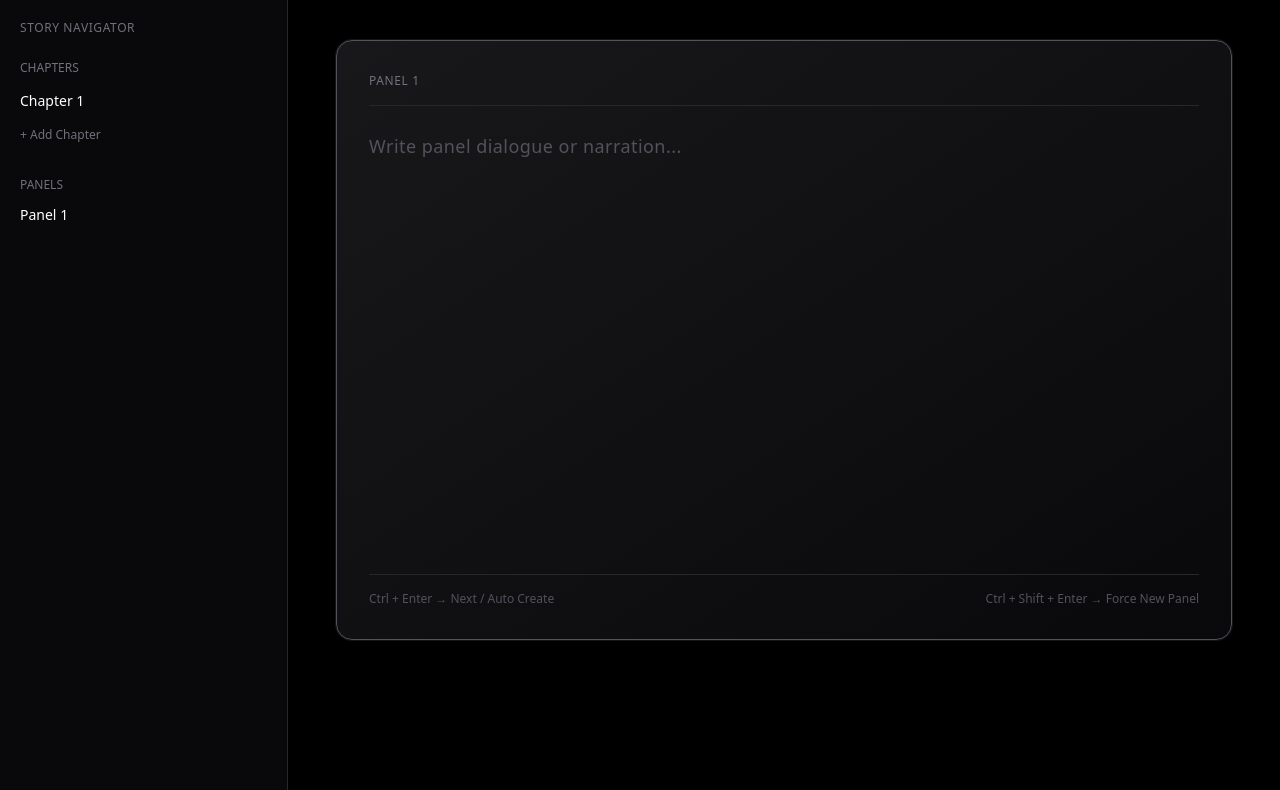
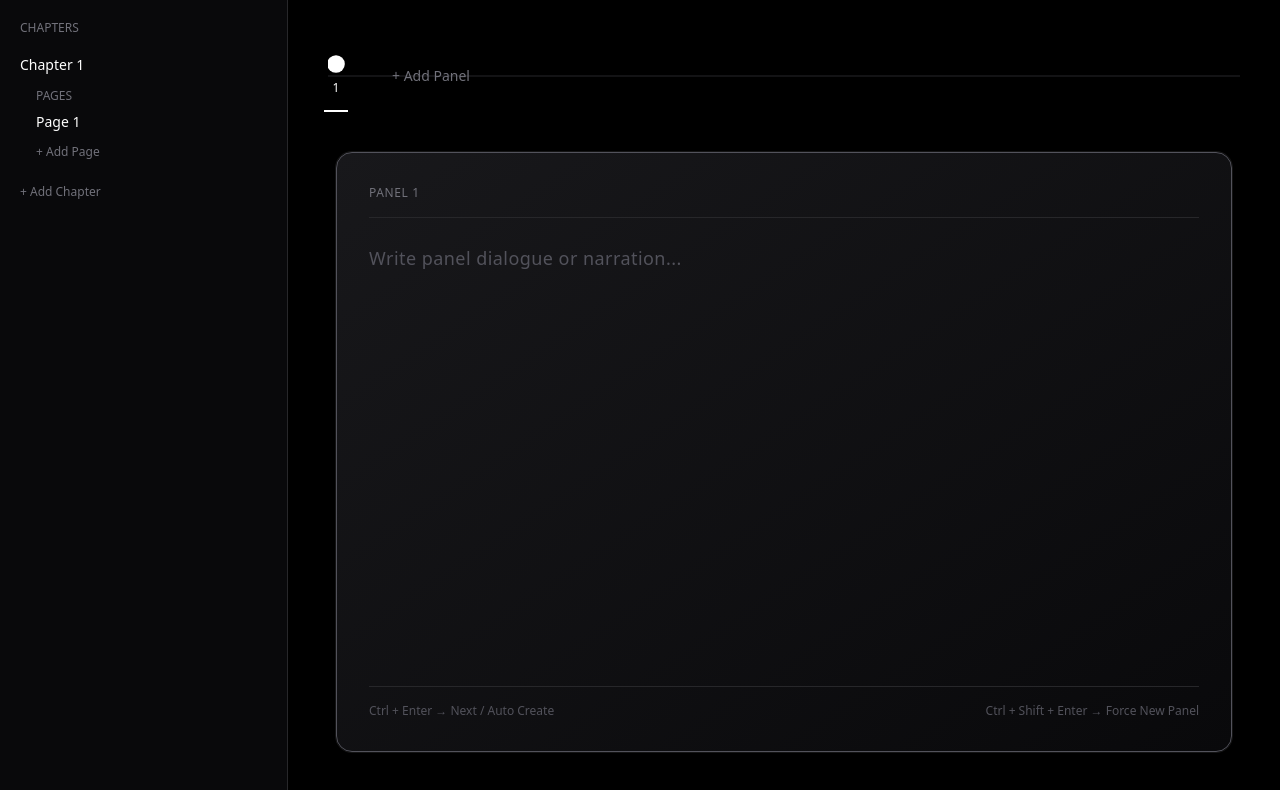
Before and after one commit to nb5542-ui/manga-frontend, a React (Vite) app: page / in a window 1280 px wide. Shown: the top 790 px of the page. Built offline with nearby package versions, Linux system fonts and the light colour scheme.

Commit message:
add multi-page architecture and fix white screen state bug

```diff
--- a/src/pages/EditorPage.tsx
+++ b/src/pages/EditorPage.tsx
@@ -6,124 +6,166 @@ interface Panel {
   text: string
 }
 
+interface Page {
+  id: string
+  panels: Panel[]
+}
+
 interface Chapter {
   id: string
   title: string
-  panels: Panel[]
+  pages: Page[]
 }
 
 export default function EditorPage() {
-  /* -----------------------------
+  /* ===============================
      STATE
-  ----------------------------- */
+  =============================== */
 
   const [chapters, setChapters] = useState<Chapter[]>([
     {
       id: "chapter-1",
       title: "Chapter 1",
+      pages: [
+        {
+          id: "page-1",
           panels: [{ id: "panel-1", text: "" }],
+        },
+      ],
     },
   ])
 
   const [currentChapterIndex, setCurrentChapterIndex] = useState(0)
+  const [currentPageIndex, setCurrentPageIndex] = useState(0)
   const [currentPanelIndex, setCurrentPanelIndex] = useState(0)
 
   const currentChapter = chapters[currentChapterIndex]
-  const currentPanels = currentChapter?.panels ?? []
+  const currentPage = currentChapter.pages[currentPageIndex]
+  const currentPanels = currentPage.panels
   const currentPanel = currentPanels[currentPanelIndex]
 
-  /* -----------------------------
-     SAFE GUARD
-  ----------------------------- */
+  /* ===============================
+     PANEL STRIP REFS
+  =============================== */
 
-  useEffect(() => {
-    if (currentPanelIndex >= currentPanels.length) {
-      setCurrentPanelIndex(currentPanels.length - 1)
-    }
-  }, [currentPanels.length])
+  const stripRef = useRef<HTMLDivElement>(null)
+  const panelRefs = useRef<(HTMLButtonElement | null)[]>([])
+  const [indicatorStyle, setIndicatorStyle] = useState({ left: 0, width: 0 })
 
-  /* -----------------------------
-     PANEL ACTIONS (IMMUTABLE)
-  ----------------------------- */
+  /* ===============================
+     PANEL ACTIONS
+  =============================== */
 
   const updatePanelText = (text: string) => {
-    setChapters((prev) =>
-      prev.map((chapter, cIndex) =>
-        cIndex === currentChapterIndex
-          ? {
-              ...chapter,
-              panels: chapter.panels.map((panel, pIndex) =>
-                pIndex === currentPanelIndex
-                  ? { ...panel, text }
-                  : panel
-              ),
-            }
-          : chapter
-      )
-    )
+    const updated = [...chapters]
+    updated[currentChapterIndex]
+      .pages[currentPageIndex]
+      .panels[currentPanelIndex].text = text
+
+    setChapters(updated)
   }
 
   const goNext = () => {
     if (currentPanelIndex < currentPanels.length - 1) {
-      setCurrentPanelIndex((prev) => prev + 1)
+      setCurrentPanelIndex(currentPanelIndex + 1)
     }
   }
 
   const goPrev = () => {
     if (currentPanelIndex > 0) {
-      setCurrentPanelIndex((prev) => prev - 1)
+      setCurrentPanelIndex(currentPanelIndex - 1)
     }
   }
 
   const createNewPanel = () => {
-    setChapters((prev) =>
-      prev.map((chapter, cIndex) =>
-        cIndex === currentChapterIndex
-          ? {
-              ...chapter,
-              panels: [
-                ...chapter.panels,
-                {
-                  id: `panel-${chapter.panels.length + 1}`,
+    const updated = [...chapters]
+
+    updated[currentChapterIndex]
+      .pages[currentPageIndex]
+      .panels.push({
+        id: `panel-${currentPanels.length + 1}`,
         text: "",
-                },
-              ],
-            }
-          : chapter
-      )
-    )
+      })
 
+    setChapters(updated)
     setCurrentPanelIndex(currentPanels.length)
   }
 
-  /* -----------------------------
+  /* ===============================
+     PAGE ACTIONS
+  =============================== */
+
+  const addPage = () => {
+  setChapters((prevChapters) => {
+    const updated = [...prevChapters]
+
+    const newPageIndex =
+      updated[currentChapterIndex].pages.length
+
+    updated[currentChapterIndex].pages.push({
+      id: `page-${newPageIndex + 1}`,
+      panels: [{ id: "panel-1", text: "" }],
+    })
+
+    // After safely mutating
+    setCurrentPageIndex(newPageIndex)
+    setCurrentPanelIndex(0)
+
+    return updated
+  })
+}
+
+
+  /* ===============================
      CHAPTER ACTIONS
-  ----------------------------- */
+  =============================== */
 
   const addChapter = () => {
-    setChapters((prev) => [
-      ...prev,
+    setChapters([
+      ...chapters,
       {
-        id: `chapter-${prev.length + 1}`,
-        title: `Chapter ${prev.length + 1}`,
+        id: `chapter-${chapters.length + 1}`,
+        title: `Chapter ${chapters.length + 1}`,
+        pages: [
+          {
+            id: "page-1",
             panels: [{ id: "panel-1", text: "" }],
+          },
+        ],
       },
     ])
   }
 
   const renameChapter = (index: number, title: string) => {
-    setChapters((prev) =>
-      prev.map((chapter, i) =>
-        i === index ? { ...chapter, title } : chapter
-      )
-    )
+    const updated = [...chapters]
+    updated[index].title = title
+    setChapters(updated)
   }
 
-  /* -----------------------------
-     RENDER
-  ----------------------------- */
+  /* ===============================
+     STRIP INDICATOR
+  =============================== */
 
-  if (!currentPanel) return null
+  useEffect(() => {
+    const activeButton = panelRefs.current[currentPanelIndex]
+    const strip = stripRef.current
+
+    if (activeButton && strip) {
+      const left =
+        activeButton.offsetLeft +
+        activeButton.offsetWidth / 2 -
+        12
+
+      setIndicatorStyle({
+        left,
+        width: 24,
+      })
+    }
+  }, [currentPanelIndex, currentPageIndex])
+
+  /* ===============================
+     UI
+  =============================== */
 
   return (
     <div className="h-screen bg-black flex text-white">
@@ -131,71 +173,132 @@ export default function EditorPage() {
       {/* SIDEBAR */}
       <div className="w-72 border-r border-zinc-800 bg-zinc-950 p-5 overflow-y-auto">
 
-        <h2 className="text-xs uppercase tracking-wider text-zinc-500 mb-6">
-          Story Navigator
-        </h2>
-
-        {/* Chapters */}
-        <div className="mb-8">
-          <div className="text-xs text-zinc-500 mb-3 uppercase">
+        <div className="text-xs text-zinc-500 uppercase mb-4">
           Chapters
         </div>
 
-          {chapters.map((chapter, index) => (
+        {chapters.map((chapter, cIndex) => (
+          <div key={chapter.id} className="mb-4">
+
             <input
-              key={chapter.id}
               value={chapter.title}
-              onChange={(e) =>
-                renameChapter(index, e.target.value)
-              }
+              onChange={(e) => renameChapter(cIndex, e.target.value)}
               onClick={() => {
-                setCurrentChapterIndex(index)
+                setCurrentChapterIndex(cIndex)
+                setCurrentPageIndex(0)
                 setCurrentPanelIndex(0)
               }}
-              className={`w-full bg-transparent outline-none text-sm mb-2 ${
-                index === currentChapterIndex
+              className={`w-full bg-transparent outline-none text-sm ${
+                cIndex === currentChapterIndex
                   ? "text-white"
                   : "text-zinc-500"
               }`}
             />
+
+            {cIndex === currentChapterIndex && (
+              <div className="ml-4 mt-3">
+
+                <div className="text-xs text-zinc-500 uppercase mb-2">
+                  Pages
+                </div>
+
+                {chapter.pages.map((_, pIndex) => (
+                  <button
+                    key={pIndex}
+                    onClick={() => {
+                      setCurrentPageIndex(pIndex)
+                      setCurrentPanelIndex(0)
+                    }}
+                    className={`block text-sm mb-1 ${
+                      pIndex === currentPageIndex
+                        ? "text-white"
+                        : "text-zinc-500 hover:text-zinc-300"
+                    }`}
+                  >
+                    Page {pIndex + 1}
+                  </button>
+                ))}
+
+                <button
+                  onClick={addPage}
+                  className="text-xs text-zinc-500 hover:text-white mt-2"
+                >
+                  + Add Page
+                </button>
+              </div>
+            )}
+          </div>
         ))}
 
         <button
           onClick={addChapter}
-            className="text-xs text-zinc-500 hover:text-white mt-2"
+          className="text-xs text-zinc-500 hover:text-white"
         >
           + Add Chapter
         </button>
       </div>
 
-        {/* Panels */}
-        <div>
-          <div className="text-xs text-zinc-500 mb-3 uppercase">
-            Panels
-          </div>
+      {/* MAIN WORKSPACE */}
+      <div className="flex-1 flex flex-col px-10 py-10 overflow-auto">
 
-          {currentPanels.map((_, index) => (
+        {/* PANEL STRIP */}
+        <div className="relative mb-10">
+
+          <div className="absolute top-1/2 left-0 w-full h-px bg-zinc-800 -translate-y-1/2" />
+
+          <div
+            className="absolute bottom-0 h-[2px] bg-white transition-all duration-300"
+            style={indicatorStyle}
+          />
+
+          <div
+            ref={stripRef}
+            className="relative flex items-center gap-6 overflow-x-auto py-4"
+          >
+            {currentPanels.map((_, index) => {
+              const isActive = index === currentPanelIndex
+
+              return (
                 <button
                   key={index}
+                  ref={(el) => (panelRefs.current[index] = el)}
                   onClick={() => setCurrentPanelIndex(index)}
-              className={`block text-left w-full text-sm mb-1 ${
-                index === currentPanelIndex
+                  className="flex flex-col items-center group"
+                >
+                  <div
+                    className={`w-4 h-4 rounded-full ${
+                      isActive
+                        ? "bg-white scale-110"
+                        : "bg-zinc-600 group-hover:bg-zinc-400"
+                    }`}
+                  />
+                  <span
+                    className={`mt-2 text-xs ${
+                      isActive
                         ? "text-white"
-                  : "text-zinc-500 hover:text-zinc-300"
+                        : "text-zinc-500 group-hover:text-zinc-300"
                     }`}
                   >
-              Panel {index + 1}
+                    {index + 1}
+                  </span>
                 </button>
-          ))}
+              )
+            })}
+
+            <button
+              onClick={createNewPanel}
+              className="ml-6 text-zinc-500 hover:text-white text-sm"
+            >
+              + Add Panel
+            </button>
           </div>
         </div>
 
-      {/* MAIN */}
-      <div className="flex-1 flex justify-center px-8 py-10 overflow-auto">
+        {/* PANEL EDITOR */}
+        <div className="flex justify-center">
           <div className="w-full max-w-4xl">
-
             <PanelEditor
-            key={currentPanelIndex}
+              key={`${currentChapterIndex}-${currentPageIndex}-${currentPanelIndex}`}
               panelNumber={currentPanelIndex + 1}
               panelText={currentPanel.text}
               onChange={updatePanelText}
@@ -205,7 +308,7 @@ export default function EditorPage() {
               hasNext={currentPanelIndex < currentPanels.length - 1}
               hasPrev={currentPanelIndex > 0}
             />
-
+          </div>
         </div>
       </div>
     </div>
```
Lines whose indentation alone changed are shown as unchanged.
